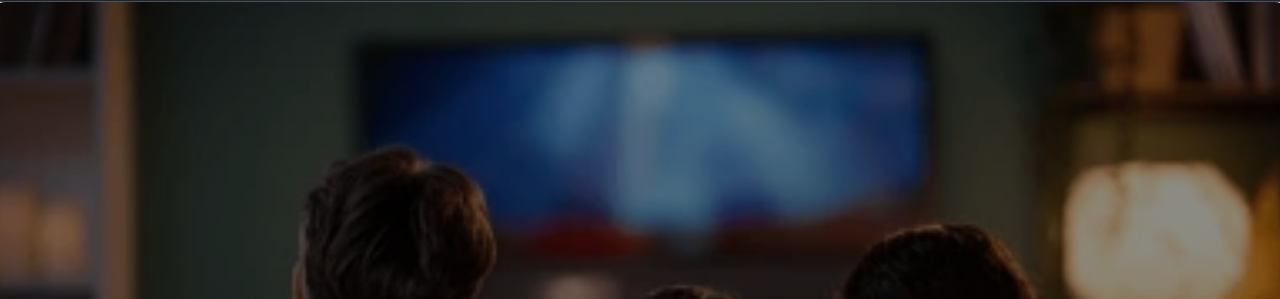
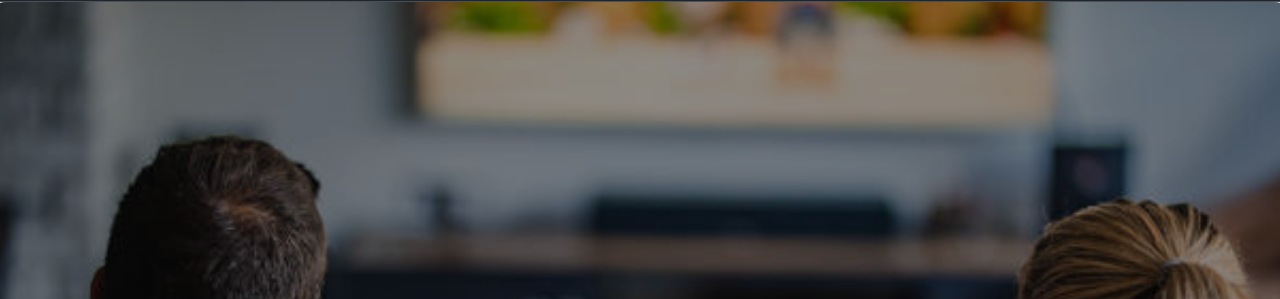
Before and after one commit to bernardobasulto/cinepedia, a plain HTML site: page index.html in a window 1280 px wide. Shown: the part 55-354 px from the top of the page. Drawn offline with nearby package versions, Linux system fonts and the light colour scheme.

Commit message:
segundo commit con imagen en jpg

```diff
--- a/asset/css/main.css
+++ b/asset/css/main.css
@@ -39,7 +39,7 @@ img{
 }
 
 .row-foto {
-    background-image: url('../img/familia.webp');
+    background-image: url('../img/familia3.jpg');
     background-size: cover;
     background-position: center;
     border-radius: 18px;
```
Also changed, not shown: asset/img/familia2.jpg (added), asset/img/familia3.jpg (added).
